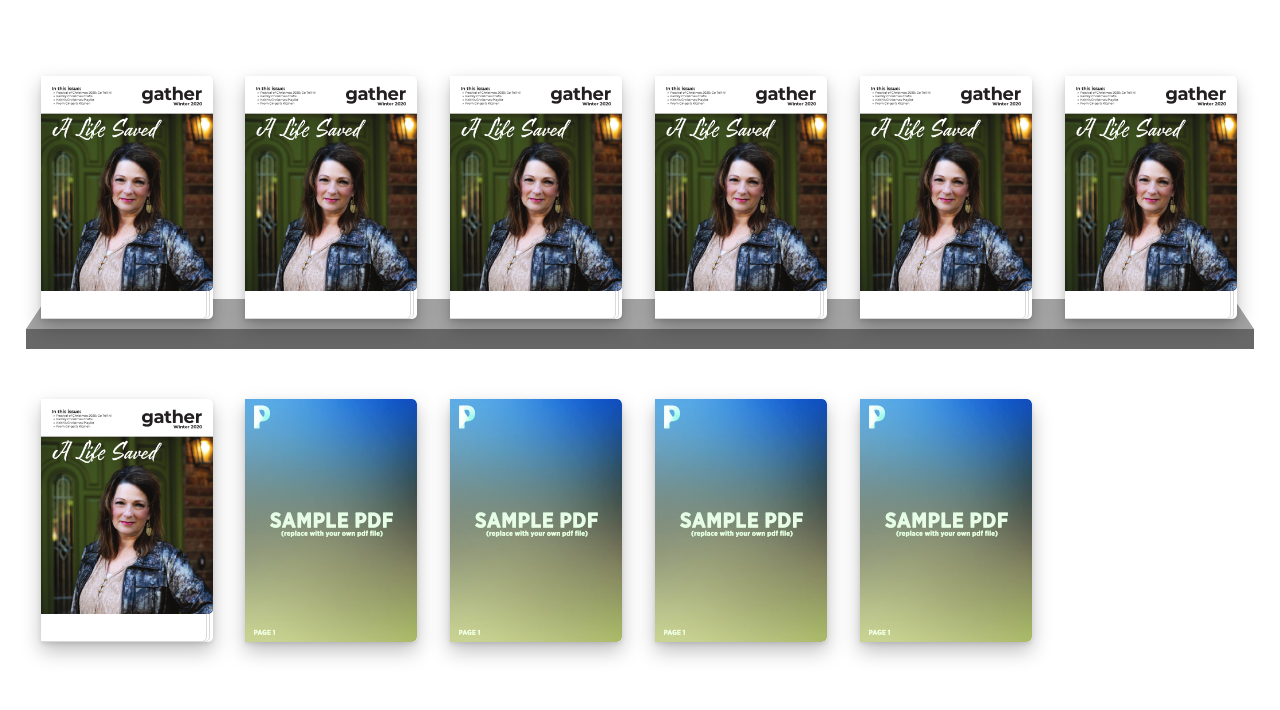
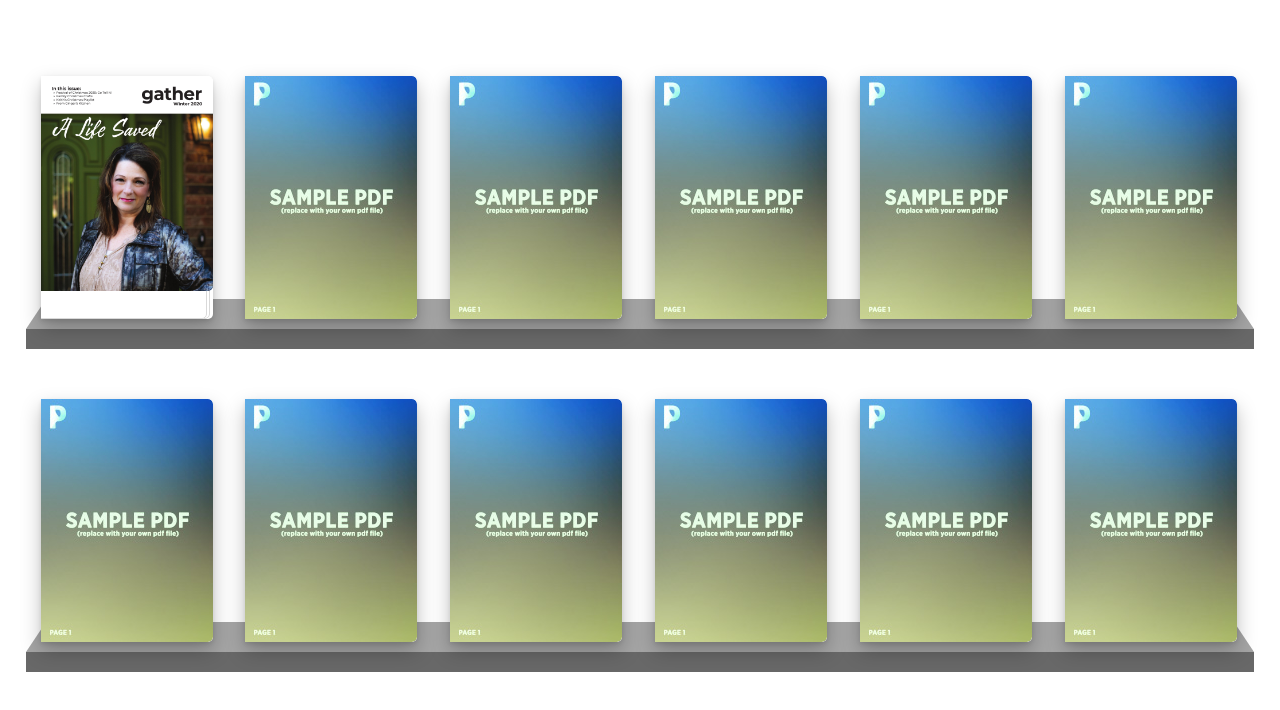
Before and after one commit to WSBCJonesboro/bookshelf, a plain HTML site: page index.html in a window 1280 px wide. Drawn offline with Linux system fonts and the light colour scheme.

Commit message:
Update index.html

```diff
--- a/index.html
+++ b/index.html
@@ -13,31 +13,11 @@
 <body>
 
 
+
       <div class="row pt-50 theshelf" style="width:96%; margin:2%;">
 
         <div class="col-md-2 col-xs-6">
           <li class=book style=width:172px;height:243px><a class=_PDFF_link id=PDFF backgroundimage=pflip/background.jpg source=Winter2020.pdf><img src=winter2020cover.jpg></a>
-        </div>
-        <div class="col-md-2 col-xs-6">
-          <li class=book style=width:172px;height:243px><a class=_PDFF_link id=PDFF backgroundimage=pflip/background.jpg source=PDF.pdf><img src=winter2020cover.jpg></a>
-        </div>
-        <div class="col-xs-12 shelf hidden-lg hidden-md"></div>
-        <div class="col-md-2 col-xs-6">
-          <li class=book style=width:172px;height:243px><a class=_PDFF_link id=PDFF backgroundimage=pflip/background.jpg source=PDF.pdf><img src=winter2020cover.jpg></a>
-        </div>
-        <div class="col-md-2 col-xs-6">
-          <li class=book style=width:172px;height:243px><a class=_PDFF_link id=PDFF backgroundimage=pflip/background.jpg source=PDF.pdf><img src=winter2020cover.jpg></a>
-        </div>
-        <div class="col-xs-12 shelf hidden-lg hidden-md"></div>
-        <div class="col-md-2 col-xs-6">
-          <li class=book style=width:172px;height:243px><a class=_PDFF_link id=PDFF backgroundimage=pflip/background.jpg source=PDF.pdf><img src=winter2020cover.jpg></a>
-        </div>
-        <div class="col-md-2 col-xs-6">
-          <li class=book style=width:172px;height:243px><a class=_PDFF_link id=PDFF backgroundimage=pflip/background.jpg source=PDF.pdf><img src=winter2020cover.jpg></a>
-        </div>
-        <div class="col-xs-12 shelf"></div>
-                <div class="col-md-2 col-xs-6">
-          <li class=book style=width:172px;height:243px><a class=_PDFF_link id=PDFF backgroundimage=pflip/background.jpg source=PDF.pdf><img src=winter2020cover.jpg></a>
         </div>
         <div class="col-md-2 col-xs-6">
           <li class=book style=width:172px;height:243px><a class=_PDFF_link id=PDFF backgroundimage=pflip/background.jpg source=PDF.pdf><img src=thb.jpg></a>
@@ -53,7 +33,31 @@
         <div class="col-md-2 col-xs-6">
           <li class=book style=width:172px;height:243px><a class=_PDFF_link id=PDFF backgroundimage=pflip/background.jpg source=PDF.pdf><img src=thb.jpg></a>
         </div>
-
+        <div class="col-md-2 col-xs-6">
+          <li class=book style=width:172px;height:243px><a class=_PDFF_link id=PDFF backgroundimage=pflip/background.jpg source=PDF.pdf><img src=thb.jpg></a>
+        </div>
+        <div class="col-xs-12 shelf"></div>
+                <div class="col-md-2 col-xs-6">
+          <li class=book style=width:172px;height:243px><a class=_PDFF_link id=PDFF backgroundimage=pflip/background.jpg source=PDF.pdf><img src=thb.jpg></a>
+        </div>
+        <div class="col-md-2 col-xs-6">
+          <li class=book style=width:172px;height:243px><a class=_PDFF_link id=PDFF backgroundimage=pflip/background.jpg source=PDF.pdf><img src=thb.jpg></a>
+        </div>
+        <div class="col-xs-12 shelf hidden-lg hidden-md"></div>
+        <div class="col-md-2 col-xs-6">
+          <li class=book style=width:172px;height:243px><a class=_PDFF_link id=PDFF backgroundimage=pflip/background.jpg source=PDF.pdf><img src=thb.jpg></a>
+        </div>
+        <div class="col-md-2 col-xs-6">
+          <li class=book style=width:172px;height:243px><a class=_PDFF_link id=PDFF backgroundimage=pflip/background.jpg source=PDF.pdf><img src=thb.jpg></a>
+        </div>
+        <div class="col-xs-12 shelf hidden-lg hidden-md"></div>
+        <div class="col-md-2 col-xs-6">
+          <li class=book style=width:172px;height:243px><a class=_PDFF_link id=PDFF backgroundimage=pflip/background.jpg source=PDF.pdf><img src=thb.jpg></a>
+        </div>
+        <div class="col-md-2 col-xs-6">
+          <li class=book style=width:172px;height:243px><a class=_PDFF_link id=PDFF backgroundimage=pflip/background.jpg source=PDF.pdf><img src=thb.jpg></a>
+        </div>
+        <div class="col-xs-12 shelf"></div>
       </div>
 
 <script src=assets/js/libs/utils.js></script>
```
